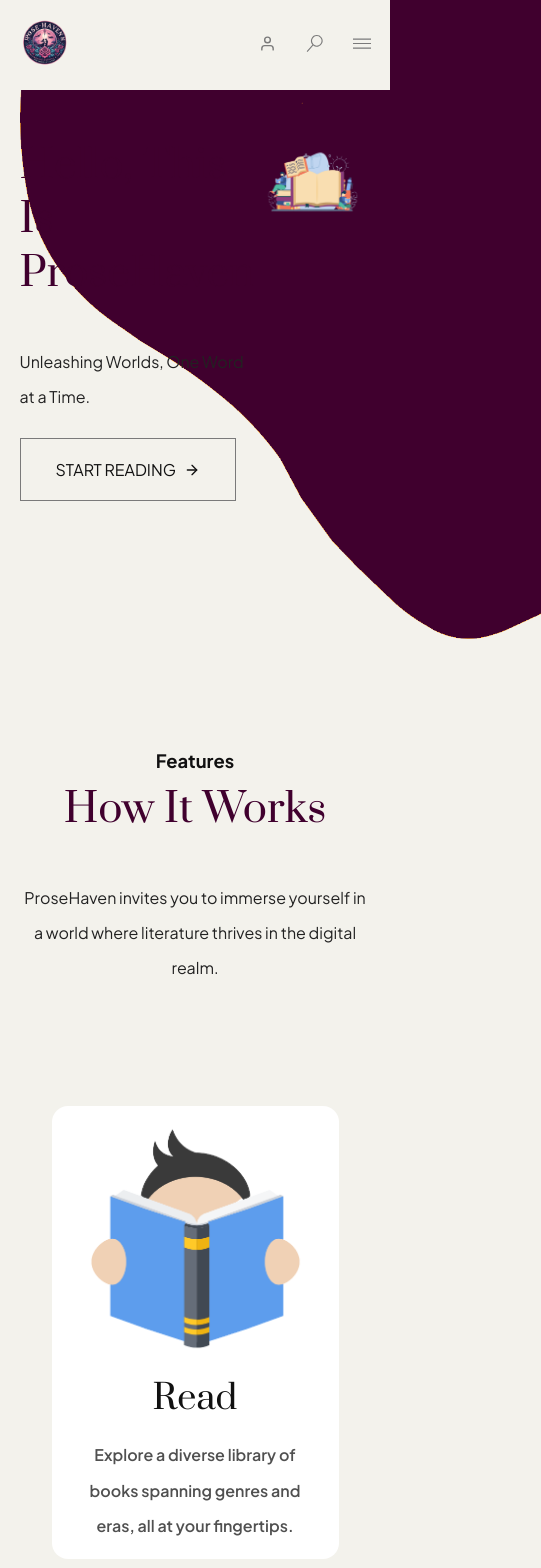
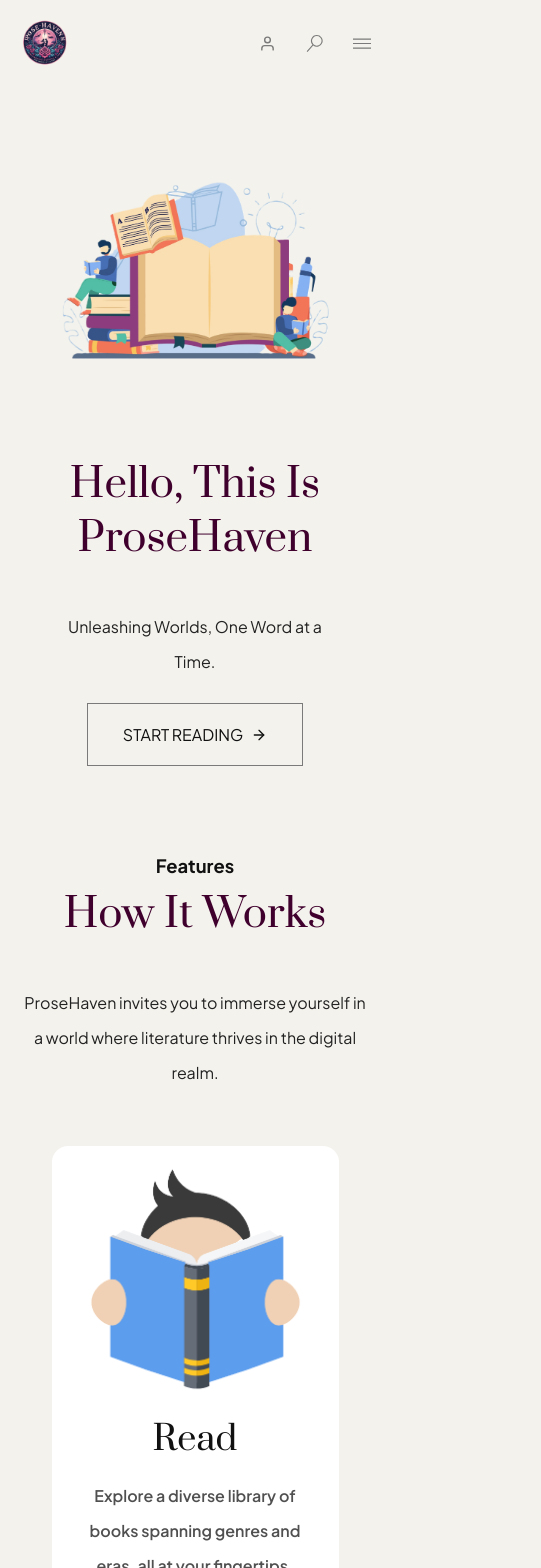
Before and after one commit to UnfetteredScholar/ProseHaven, a React (Vite) app in the folder vite-project/: page /about in a window 390 px wide. Shown: the top 1568 px of the page, 541 px wide, since content can reach past the window. Built offline with nearby package versions, Linux system fonts and the light colour scheme.

Commit message:
Landing Page

```diff
--- a/vite-project/src/Components/AboutLP/AboutLP.css
+++ b/vite-project/src/Components/AboutLP/AboutLP.css
@@ -84,3 +84,47 @@
 .secondary-button:hover {
 	background-color: #e48f0f;
 }
+
+@media (max-width: 800px) {
+	.about-section-container {
+		flex-direction: column-reverse;
+		align-items: center;
+		justify-content: center;
+	}
+	.about-section-container {
+		flex-direction: column;
+	}
+	.about-section-image-container {
+		width: 100%;
+		max-width: 400px;
+	}
+	.primary-heading {
+		text-align: center;
+		max-width: 90%;
+	}
+	.primary-text {
+		text-align: center;
+		max-width: 80%;
+	}
+
+	.about-section-text-container {
+		justify-content: center;
+		align-items: center;
+		margin-top: 4rem;
+	}
+
+	.about-section-container {
+		margin-top: 5rem !important;
+	}
+	.about-buttons-container {
+		justify-content: center;
+		flex-direction: column;
+	}
+	.primary-subheading {
+		text-align: center;
+	}
+
+	.about-section-image-container {
+		margin-right: 0rem !important;
+	}
+}
--- a/vite-project/src/Components/FeaturesLP/FeaturesLP.css
+++ b/vite-project/src/Components/FeaturesLP/FeaturesLP.css
@@ -44,3 +44,12 @@
 	align-items: center;
 	font-weight: 600;
 }
+
+@media (max-width: 800px) {
+	.work-section-wrapper {
+		margin-top: 5rem !important;
+	}
+	.work-section-bottom {
+		margin-top: 1rem !important;
+	}
+}
--- a/vite-project/src/Components/HomeLP/HomeLP.css
+++ b/vite-project/src/Components/HomeLP/HomeLP.css
@@ -56,3 +56,74 @@
 .secondary-button:hover {
 	background-color: #e48f0f;
 } */
+
+@media (max-width: 1000px) {
+	.primary-button {
+		font-size: 1rem;
+	}
+	.home-bannerImage-container {
+		max-width: 600px;
+	}
+}
+
+@media (max-width: 800px) {
+	.home-bannerImage-container {
+		max-width: 450px;
+	}
+	.home-banner-container,
+	.about-section-container {
+		flex-direction: column-reverse;
+		align-items: center;
+		justify-content: center;
+	}
+	.about-section-container {
+		flex-direction: column;
+	}
+	.home-image-section,
+	.about-section-image-container {
+		width: 100%;
+		max-width: 400px;
+	}
+	.primary-heading {
+		text-align: center;
+		max-width: 90%;
+	}
+	.primary-text {
+		text-align: center;
+		max-width: 80%;
+	}
+	.home-text-section,
+	.about-section-text-container {
+		justify-content: center;
+		align-items: center;
+		margin-top: 4rem;
+	}
+
+	.about-section-container {
+		margin-top: 5rem !important;
+	}
+	.about-buttons-container {
+		justify-content: center;
+		flex-direction: column;
+	}
+	.primary-subheading {
+		text-align: center;
+	}
+
+	.about-section-image-container {
+		margin-right: 0rem !important;
+	}
+	.work-section-wrapper {
+		margin-top: 5rem !important;
+	}
+	.work-section-bottom {
+		margin-top: 1rem !important;
+	}
+}
+
+@media (max-width: 600px) {
+	.home-bannerImage-container,
+	.about-background-image-container {
+		display: none;
+	}
+}
```
Also changed, not shown: vite-project/src/assets/LandingPage/about-background.png, vite-project/src/assets/LandingPage/home-banner-background.png.
